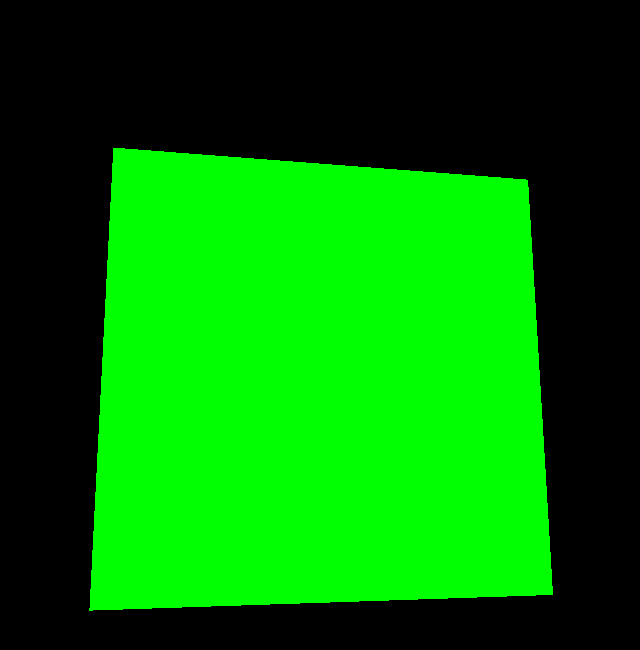
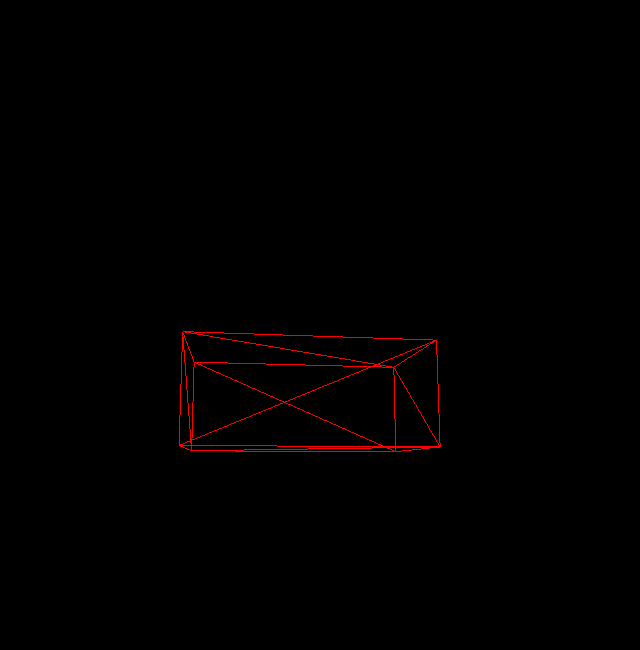
Before and after one commit to alpha2262/threejsDemo, a plain HTML site: page index.html in a window 1280 px wide. Shown: the whole page, without its empty margins (336-976 px from the left). Drawn offline with nearby package versions, Linux system fonts and the light colour scheme.

Commit message:
wireframes bitch

```diff
--- a/index.html
+++ b/index.html
@@ -1,51 +1,52 @@
 <!DOCTYPE html>
 <html>
 <head>
-		<meta charset=utf-8>
-		<title>My first Three.js app</title>
+  <title>Three.js</title>
   <style>
-			body { margin: 0; }
-			canvas { width: 100%; height: 100% }
+    body{
+      margin: 0;
+    }
+    canvas{
+      width: 100%;
+      height:100%;
+    }
   </style>
 </head>
  <body>
-
-    <!-- required file  for adding three.js library-->
-		<script src="js/three.js"></script>
+   <script src="https://cdnjs.cloudflare.com/ajax/libs/three.js/r79/three.min.js"></script>
    <script>
+   //global variable, THREE equals this
    var scene = new THREE.Scene();
-
-    //width divded by height to prevent skewed image (think old movie filling a widescreen TV)
-    var camera = new THREE.PerspectiveCamera( 75, window.innerWidth / window.innerHeight, 0.1, 1000 );
+   var camera = new THREE.PerspectiveCamera(75, window.innerWidth / window.innerHeight, 0.1, 1000)
 
     var renderer = new THREE.WebGLRenderer();
-    renderer.setSize( window.innerWidth, window.innerHeight );
-    document.body.appendChild( renderer.domElement );
+    renderer.setSize(window.innerWidth, window.innerHeight);
+    document.body.appendChild(renderer.domElement);
 
-    //size of the geometric object
-    var geometry = new THREE.BoxGeometry( 3, 3, 3 );
+    //face and verticies
+    var geometry = new THREE.BoxGeometry(7, 3, 4);
+    //color in this instance
+    var material = new THREE.MeshBasicMaterial({color: 0xff0000, opacity: 5, wireframe: true});
+    //putting geometry and material together to form a cube
+    var cube = new THREE.Mesh( geometry, material );
 
-    //materials are the "skin" of the object you're viewing
-    var material = new THREE.MeshBasicMaterial( { color: 0x00ff00 } );
-    var cube = new THREE.Mesh( geometry, material );
-    scene.add( cube );
+    //adds cube to the scene
+    scene.add(cube);
 
-    //camera.position is necessary to set the camera away from the object (think stepping back to take a picture).
-    //position and geometry variable seem to counteract each other. The farther back you are, the smaller the object. The bigger the object, the bigger it appears.
-    camera.position.z = 5;
-
-    function render() {
-      //similar to setInterval, except stops rendering when a user goes to another browser, helping reduce processing power
-      requestAnimationFrame( render );
-      //speeds up or slows down the rotation of the object
-      //rotation runs 60 times per second
+		//setting z axis t
+    camera.position.z = 16
+		//recursive function - keeps calling itself
+    var render = function(){
+      //js feature that when window is open it will run 30 or 60x per second
+      requestAnimationFrame(render);
+      //adds rotation to the cube
       cube.rotation.x += 0.01;
       cube.rotation.y += 0.01;
-      renderer.render( scene, camera );
-    }
+
+      renderer.render(scene, camera);
+    };
+    //on page load call this function
     render();
-
-
    </script>
  </body>
 </html>
```
Lines whose indentation alone changed are shown as unchanged.
